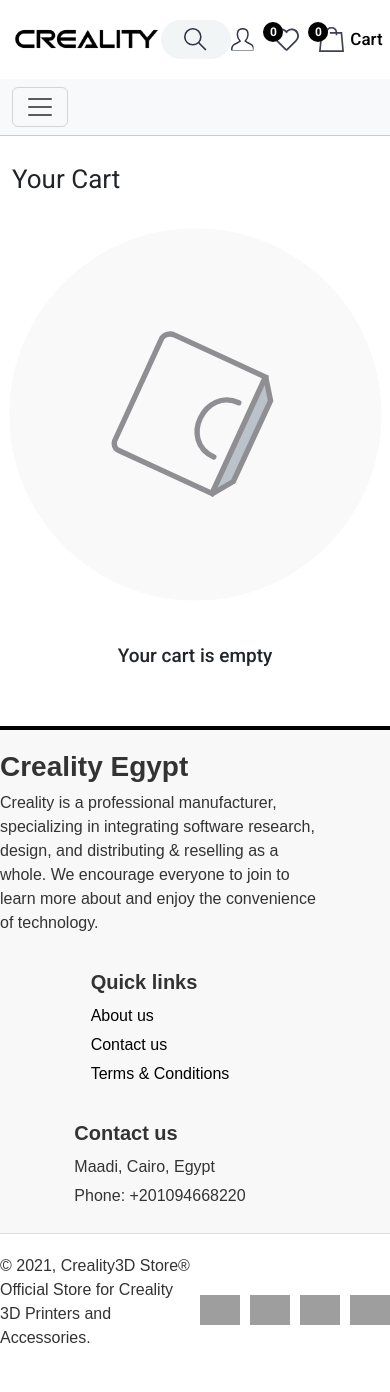
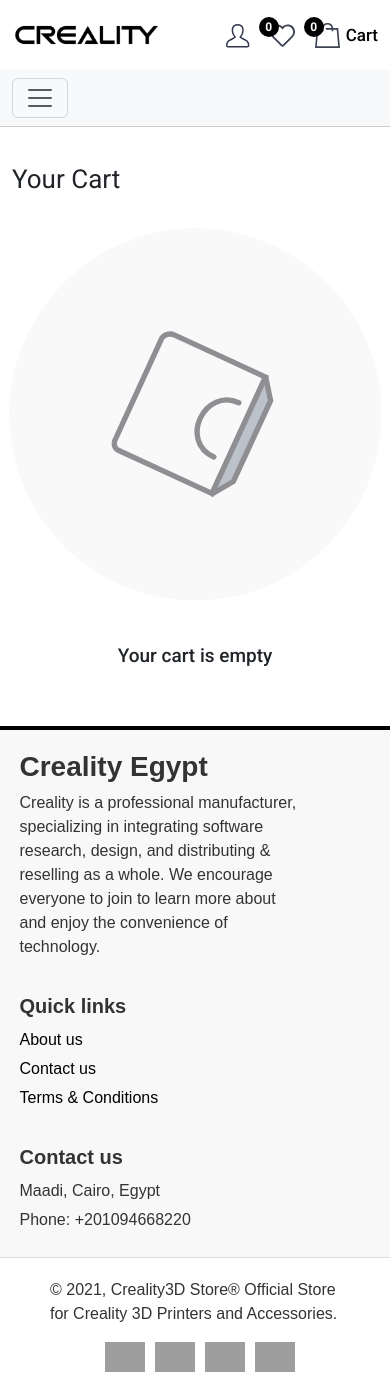
Before and after one commit to GeekAbdou/ExpandCart, a React (Vite) app: page /cart in a window 390 px wide. Built offline with nearby package versions, Linux system fonts and the light colour scheme; grey boxes are pictures that could not be loaded.

Commit message:
mobile responsive

```diff
--- a/src/components/ECommerce/StoreServices/StoreServices.css
+++ b/src/components/ECommerce/StoreServices/StoreServices.css
@@ -1,19 +1,15 @@
 .best-services {
   width: 100%;
   background-color: #f8f9fa;
-  display: flex;
-  flex-direction: column;
+  display: grid;
+  grid-template-columns: repeat(4, 1fr);
   gap: 10px;
   padding: 10px;
 }
 
-@media (min-width: 1024px) {
+@media (max-width: 992px) {
   .best-services {
-    flex-direction: row;
-    justify-content: space-between;
-    align-items: center;
-    height: 90px;
-    padding: 0 20px;
+    grid-template-columns: repeat(2, 1fr);
   }
 }
 
@@ -31,6 +27,7 @@
   justify-content: center;
   color: #000000;
 }
+
 .text-black {
   color: black;
   font-size: 15px;
--- a/src/components/ECommerce/UserNav/styles.module.css
+++ b/src/components/ECommerce/UserNav/styles.module.css
@@ -68,6 +68,9 @@
   background-color: #f2f5f5;
   border-radius: 25px;
   padding: 3px 15px;
+  @media screen and (max-width: 450px) {
+    display: none;
+  }
 }
 .inputGroupAppend {
   margin-left: -1px;
--- a/src/components/shared/Footer/styles.module.css
+++ b/src/components/shared/Footer/styles.module.css
@@ -21,8 +21,8 @@
 
 .footerSection {
   display: flex;
-  justify-content: space-between;
-  width: 100%;
+  width: 90%;
+  margin: 0 auto;
 }
 
 .logoSection,
@@ -62,6 +62,10 @@
   align-items: center;
   max-width: 1200px;
   margin: 0 auto;
+
+  @media screen and (max-width: 1250px) {
+    margin: 0 50px;
+  }
 }
 
 .pullLeft,
@@ -69,7 +73,11 @@
   display: flex;
   align-items: center;
 }
-
+@media screen and (max-width: 600px) {
+  .footerBottom {
+    flex-direction: column;
+  }
+}
 .pullRight img {
   margin-left: 10px;
   width: 40px;
@@ -82,6 +90,5 @@
 
   .footerSection {
     flex-direction: column;
-    align-items: center;
   }
 }
```
